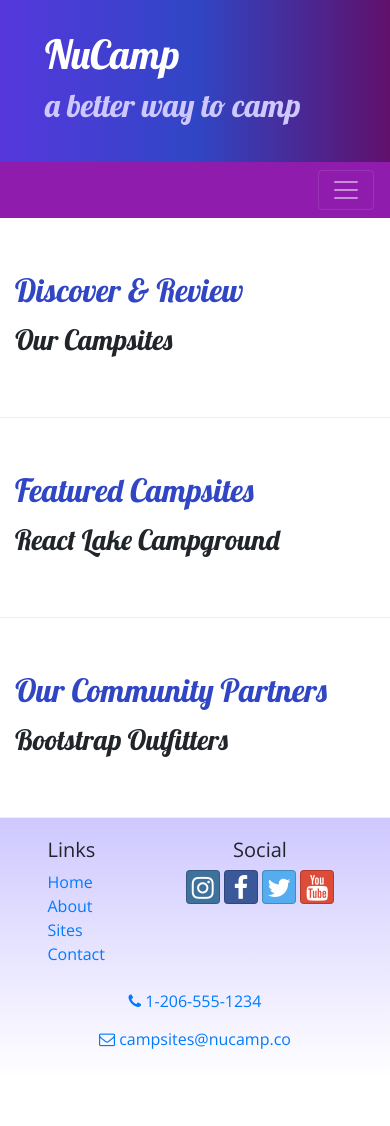
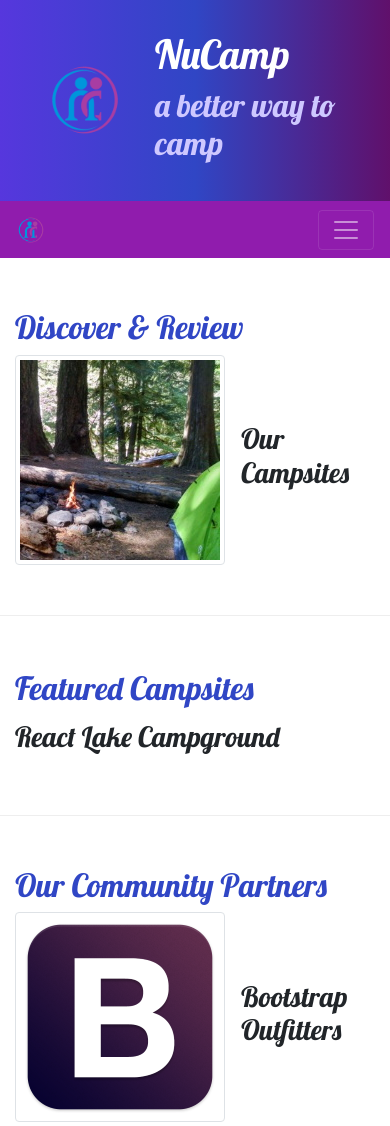
Before and after one commit to zavaladrian/git-test, a website: page index.html in a window 390 px wide. Shown: the top 1126 px of the page. Before the commit the page ends 1078 px from the top, so only its background shows below. Drawn offline with nearby package versions, Linux system fonts and the light colour scheme.

Commit message:
Images and Media

```diff
--- a/index.html
+++ b/index.html
@@ -22,6 +22,9 @@
     <header class="jumbotron jumbotron-fluid">
         <div class="container">
             <div class="row">
+                <div class="col-4 col-sm-3 col-md-2 align-self-center">
+                    <img src="img\logo.png" class="img-fluid"/>
+                </div>
                 <div class="col">
                     <h1>NuCamp</h1>
                     <h2>a better way to camp</h2>
@@ -32,7 +35,8 @@
 
     <nav class="navbar navbar-expand-sm navbar-dark sticky-top">
         <div class="container">
-        <button class="navbar-toggler ml-auto" type="button" data-toggle="collapse" data-target="#nucampNavbar">
+            <a class="navbar-brand" href="#"><img src="img\logo.png" height="30" width="30"/></a>
+        <button class="navbar-toggler" type="button" data-toggle="collapse" data-target="#nucampNavbar">
             <span class="navbar-toggler-icon"></span>
         </button>
         <div class="collapse navbar-collapse" id="nucampNavbar">
@@ -53,8 +57,13 @@
                 <h2 class="text-sm-right">Discover & Review</h2>
             </div>
             <div class="col">
-                <h3>Our Campsites</h3>
-                <p class="d-none d-sm-block">Explore our growing database of curated campsites and leave your own reviews!</p>
+                <div class="media">
+                    <img class="d-flex mr-3 img-thumbnail" src="img/breadcrumb-trail-thumb.jpg" alt="Breadcrumb Trail thumbnail"/>
+                    <div class="media-body align-self-center">
+                        <h3>Our Campsites</h3>
+                        <p class="d-none d-sm-block">Explore our growing database of curated campsites and leave your own reviews!</p>
+                    </div>
+                </div>
             </div>
         </div>
 
@@ -73,8 +82,13 @@
                 <h2 class="text-sm-right">Our Community Partners</h2>
             </div>
             <div class="col">
-                <h3>Bootstrap Outfitters</h3>
-                <p class="d-none d-sm-block">Bootstrap Outfitters supplies you with the gear you need at prices you can't beat.</p>
+                <div class="media">
+                    <img class="d-flex mr-3 img-thumbnail" src="img\bootstrap-thumb.png" alt="Bootstap Outfitter"/>
+                    <div class="media-body align-self-center">
+                        <h3>Bootstrap Outfitters</h3>
+                            <p class="d-none d-sm-block">Bootstrap Outfitters supplies you with the gear you need at prices you can't beat.</p>
+                    </div>
+                </div>
             </div>
         </div>
     </div>
```
Also changed, not shown: aboutus.html (+20 -0 lines), contactus.html (+5 -1 lines), img/bootstrap-thumb.png (added), img/breadcrumb-trail-thumb.jpg (added), img/breadcrumb-trail.jpg (added), img/chrome-river-thumb.jpg (added), img/chrome-river.jpg (added), img/logo.png (added), img/react-lake-thumb.jpg (added), img/react-lake.jpg (added).
